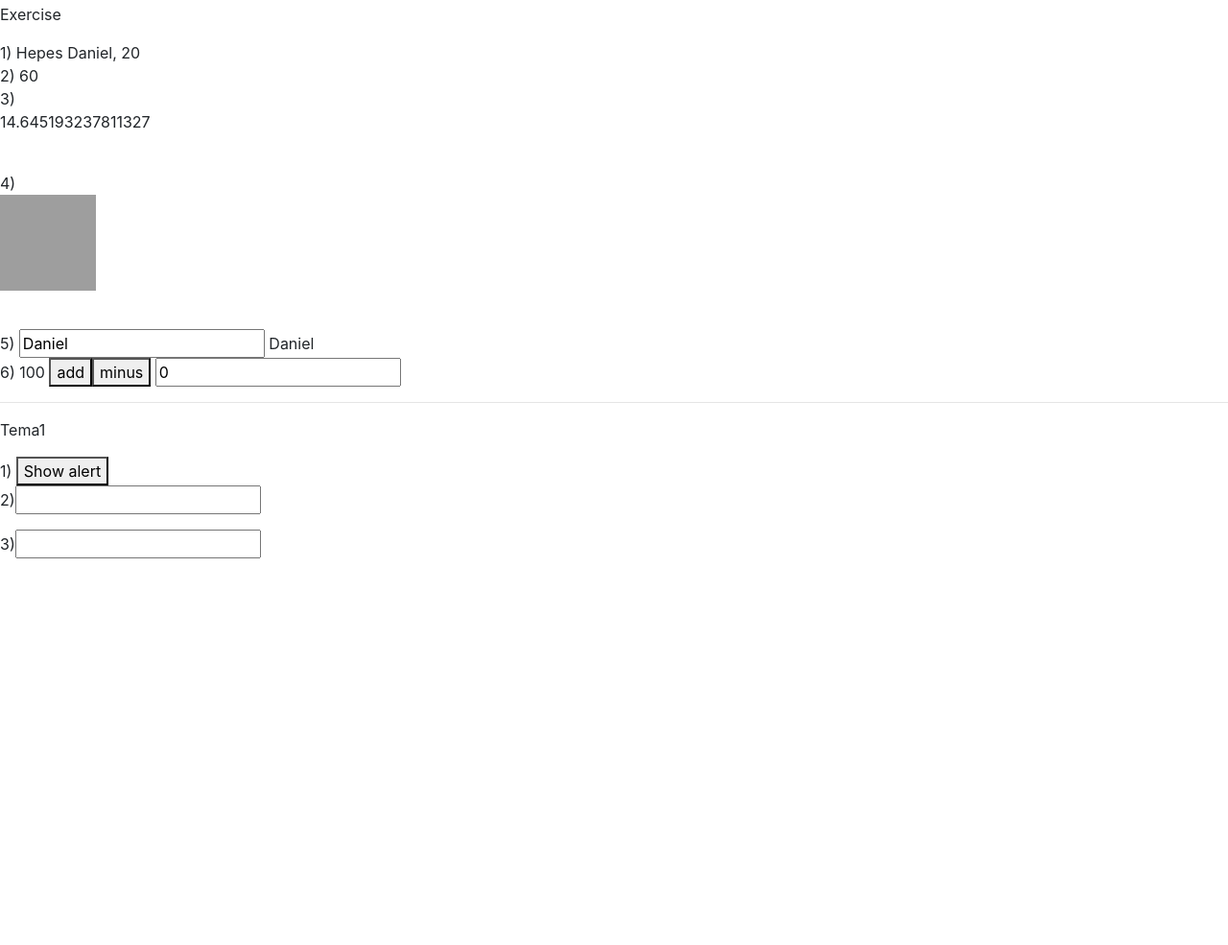
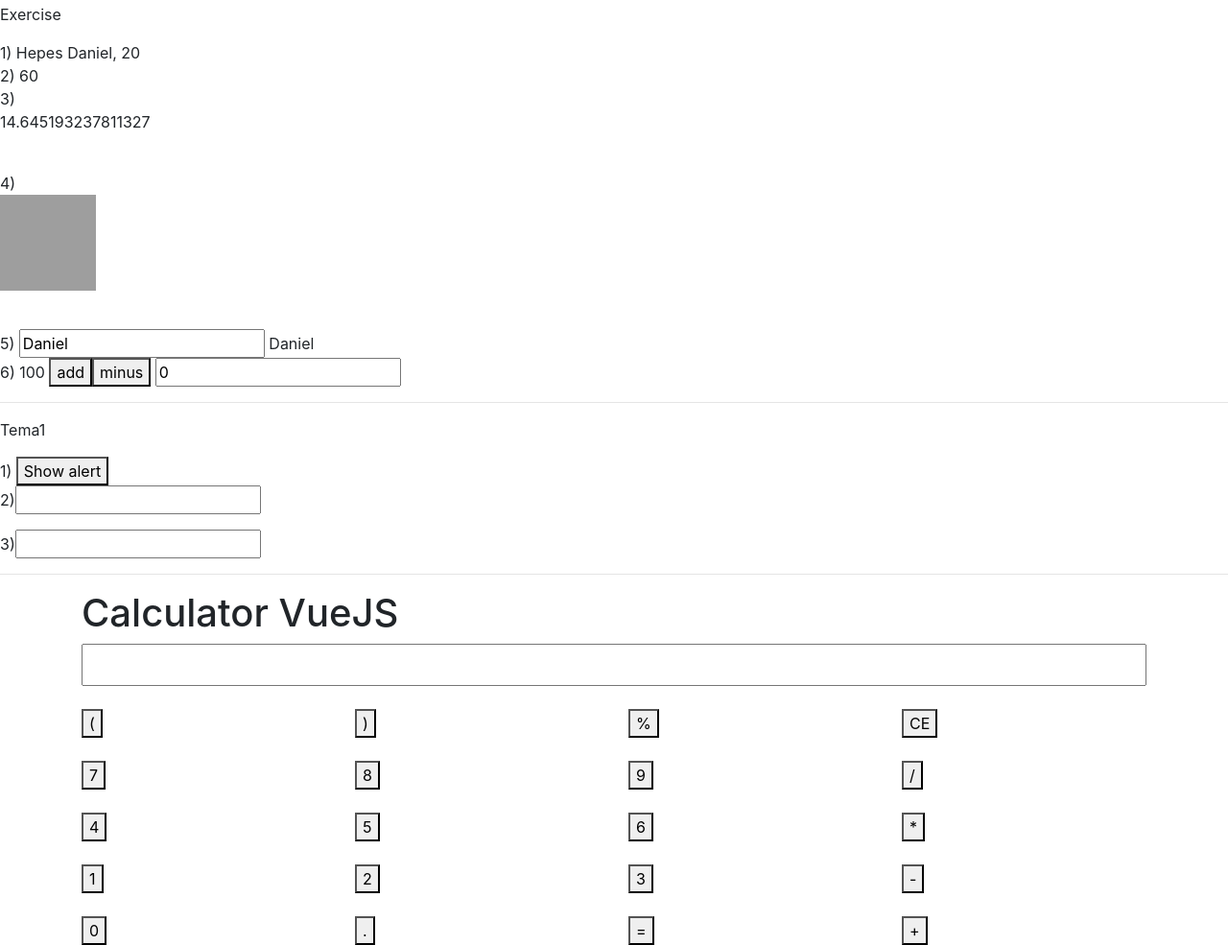
Before and after one commit to emanueldaniel/temavuejs, a Vue app: page index.html in a window 1280 px wide. Shown: the part 674-1659 px from the top of the page at 96% size. Before the commit the page ends 1272 px from the top, so only its background shows below. Built offline with nearby package versions, Linux system fonts and the light colour scheme; grey boxes are pictures that could not be loaded.

Commit message:
calculator

```diff
--- a/index.html
+++ b/index.html
@@ -72,6 +72,103 @@
                </div>
 
     </div>
+    <hr>
+
+        <div id="js.calculator" class="container">
+            <div class="row">
+                <div class="col">
+                      <h1>Calculator VueJS</h1>
+                </div>
+            </div>
+        <div class="row">
+            <div class="col">
+                <input class="w-100 p-2" type="text" v-bind:value="expression">
+            </div>
+        </div>
+        <div class="row mt-4">
+                <div class="col">
+                    <button v-on:click="clickOpreration(()">(</button>
+                </div>
+                <div class="col">
+                        <button v-on:click="clickOperation())">)</button>
+                    </div>
+                    <div class="col">
+                            <button v-on:click="clickOeration(%)">%</button>
+                        </div>
+                        <div class="col">
+                            <button v-on:click="clickOpreration('CE')">CE</button>
+                        </div>
+
+            </div>
+
+
+
+        <div class="row mt-4">
+            <div class="col">
+                <button v-on:click="clickNumber(7)">7</button>
+            </div>
+            <div class="col">
+                    <button v-on:click="clickNumber(8)">8</button>
+                </div>
+                <div class="col">
+                        <button v-on:click="clickNumber(9)">9</button>
+                    </div>
+                    <div class="col">
+                        <button v-on:click="clickOperation('/')">/</button>
+                    </div>
+
+        </div>
+
+        <div class="row mt-4">
+                <div class="col">
+                    <button v-on:click="clickNumber(4)">4</button>
+                </div>
+                <div class="col">
+                        <button v-on:click="clickNumber(5)">5</button>
+                    </div>
+                    <div class="col">
+                            <button v-on:click="clickNumber(6)">6</button>
+                        </div>
+                        <div class="col">
+                            <button v-on:click="clickOperation('*')">*</button>
+                        </div>
+        </div>
+
+        <div class="row mt-4">
+                <div class="col">
+                <button v-on:click="clickNumber(1)">1</button>
+                </div>
+                            <div class="col">
+                                    <button v-on:click="clickNumber(2)">2</button>
+                                </div>
+                                <div class="col">
+                                        <button v-on:click="clickNumber(3)">3</button>
+                                    </div>
+                                    <div class="col">
+                                        <button v-on:click="clickOperation('-')">-</button>
+                                    </div>
+         </div>
+         <div class="row mt-4">
+             <div class="col">
+                 <button v-on:click="clickNumber(0)">0</button>
+             </div>
+             <div class="col">
+                <button v-on:click="clickOperation('.')">.</button>
+                </div>
+                <div class="col">
+                   <button v-on:click="clickOperation('=')">=</button>
+                    </div>
+                    <div class="col">
+                            <button v-on:click="clickOperation('+')">+</button>
+                             </div>
+         </div>
+
+
+
+
+
+
+    </div>
 
     <script src="dist/main.js"></script>
 </body>
```
